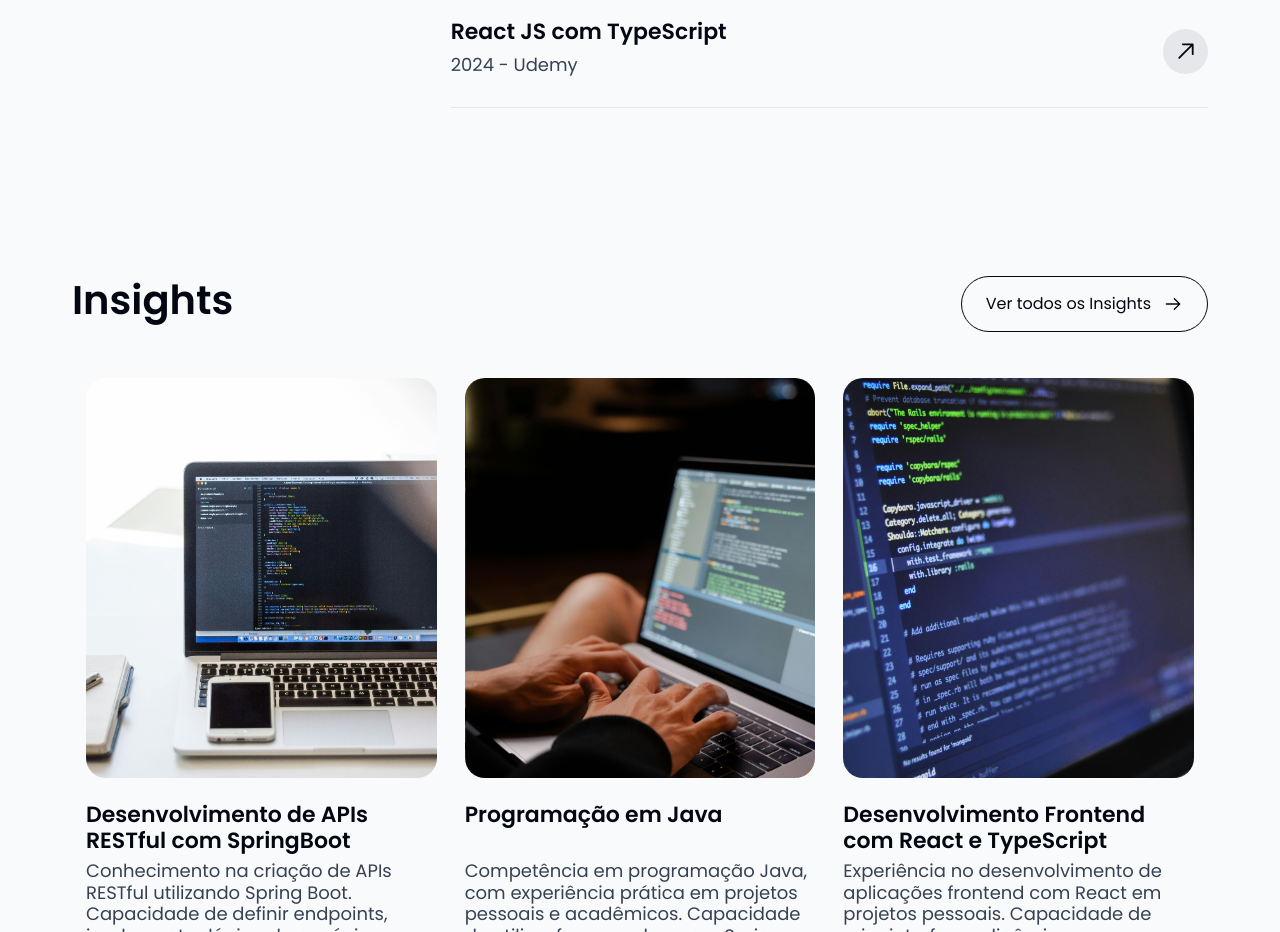
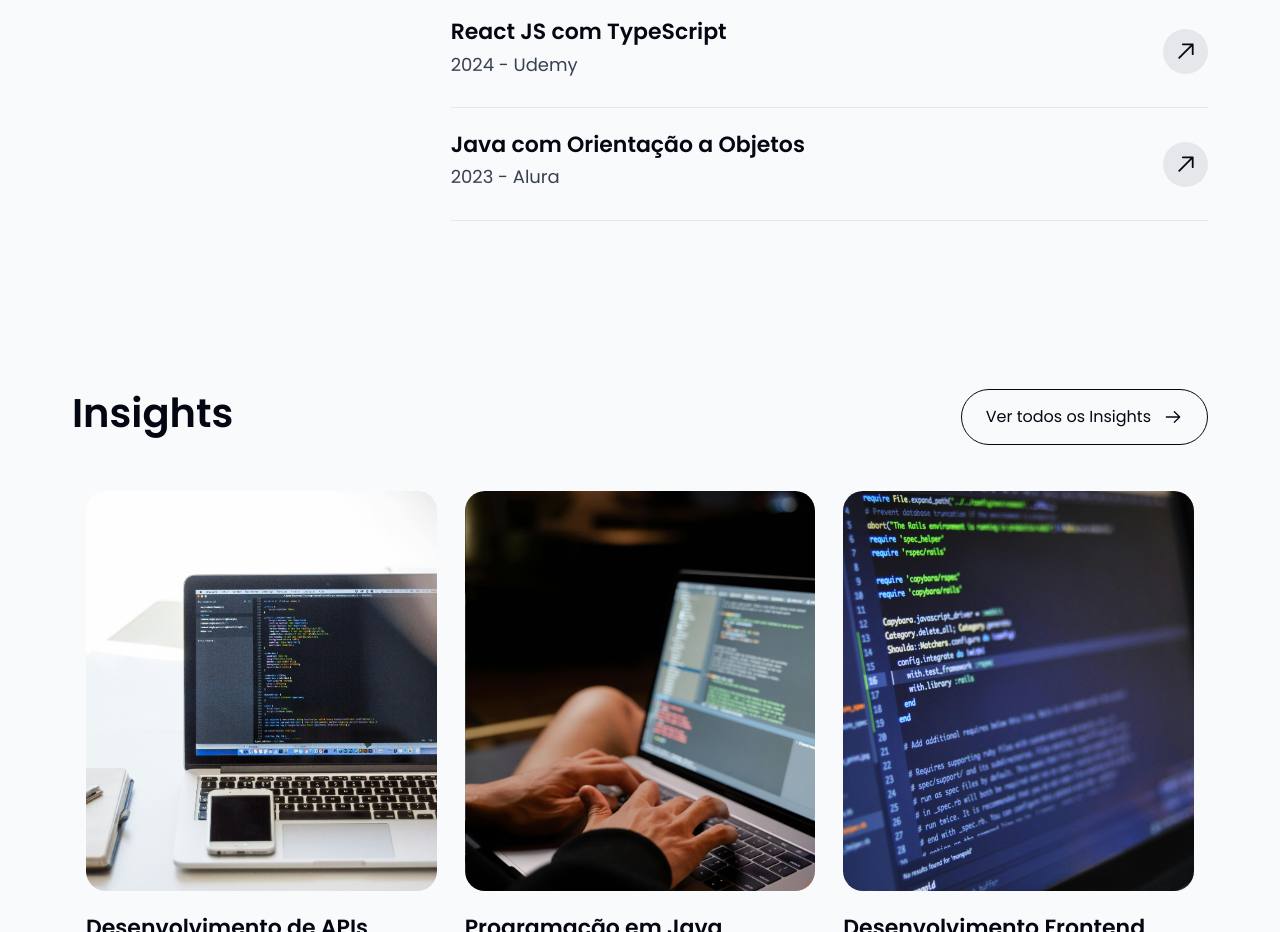
Before and after one commit to MatheusCrivellaro/portifolio-matheus-crivellaro, a React (Vite) app: page / in a window 1280 px wide. Shown: the part 2740-3672 px from the top of the page. Built offline with nearby package versions, Linux system fonts and the light colour scheme.

Commit message:
Adicionando links de formações

```diff
--- a/src/components/cards/CardEducation/CardEducation.tsx
+++ b/src/components/cards/CardEducation/CardEducation.tsx
@@ -15,7 +15,7 @@ const CardEducation = ({ title, description, link }: props) => {
                 <h2>{description}</h2>
             </div>
             <div>
-                <a className="education-button" href={link}>
+                <a className="education-button" href={link} target="_blank">
                     <RxArrowTopRight />
                 </a>
             </div>
--- a/src/pages/Home/Home.tsx
+++ b/src/pages/Home/Home.tsx
@@ -19,10 +19,11 @@ const Home = () => {
                 </WorksContainer>
                 <AboutMeContainer id="about-me"/>
                 <EducationContainer id="education">
-                    <CardEducation title="Sistemas de Informação" description="2022 - FIAP" link=""/>
-                    <CardEducation title="Formação Java e Spring Boot" description="2023 - Alura" link=""/>
-                    <CardEducation title="RESTful APIs com Spring Boot 3, Java, Docker e AWS" description="2024 - Udemy" link=""/>
-                    <CardEducation title="React JS com TypeScript" description="2024 - Udemy" link=""/>
+                    <CardEducation title="Sistemas de Informação" description="2022 - FIAP" link="https://www.fiap.com.br/graduacao/bacharelado/sistemas-de-informacao/"/>
+                    <CardEducation title="Formação Java e Spring Boot" description="2023 - Alura" link="https://cursos.alura.com.br/degree/certificate/5ed1452b-88a1-43c2-b7ec-bb2ec9d0deeb?lang=pt_BR"/>
+                    <CardEducation title="RESTful APIs com Spring Boot 3, Java, Docker e AWS" description="2024 - Udemy" link="https://www.udemy.com/certificate/UC-a66bf113-9a94-4e0a-9f87-c7c3576256d4/"/>
+                    <CardEducation title="React JS com TypeScript" description="2024 - Udemy" link="https://www.udemy.com/certificate/UC-f5c9d8a5-a363-41ab-ad68-98100b90c255/"/>
+                    <CardEducation title="Java com Orientação a Objetos" description="2023 - Alura" link="https://cursos.alura.com.br/degree/certificate/3ab95cf2-90e1-4a8d-beff-0a774d79fe3f?lang=pt_BR"/>
                 </EducationContainer>
                 <InsightsContainer id="insights"/>
                 <TellMeContainer id="tell-me"/>
```
